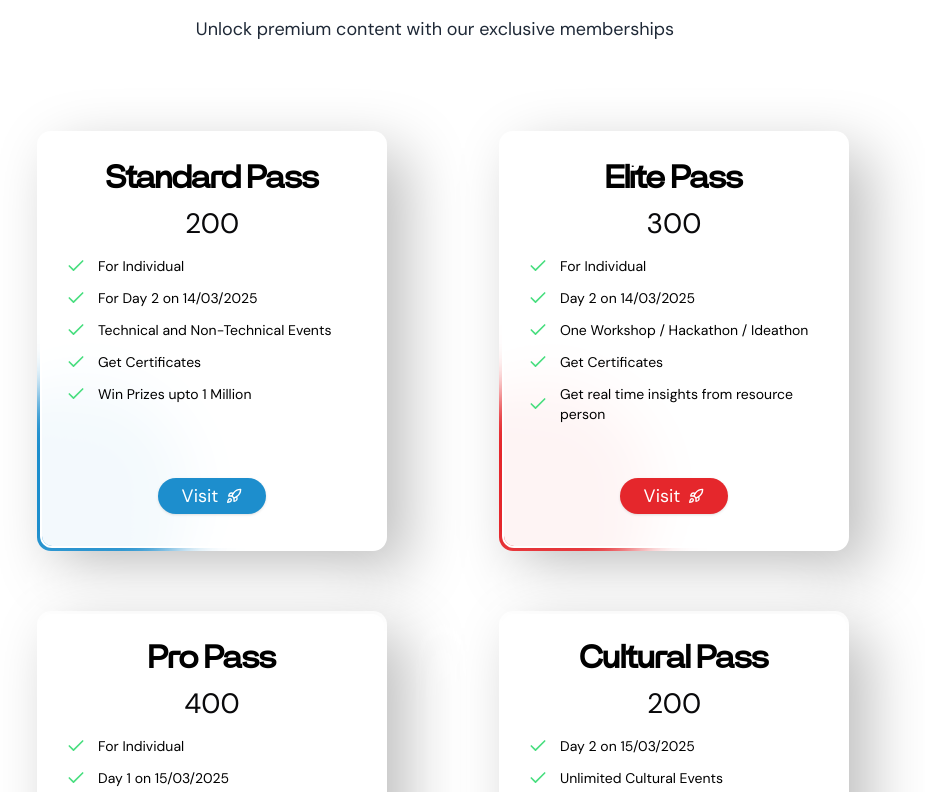
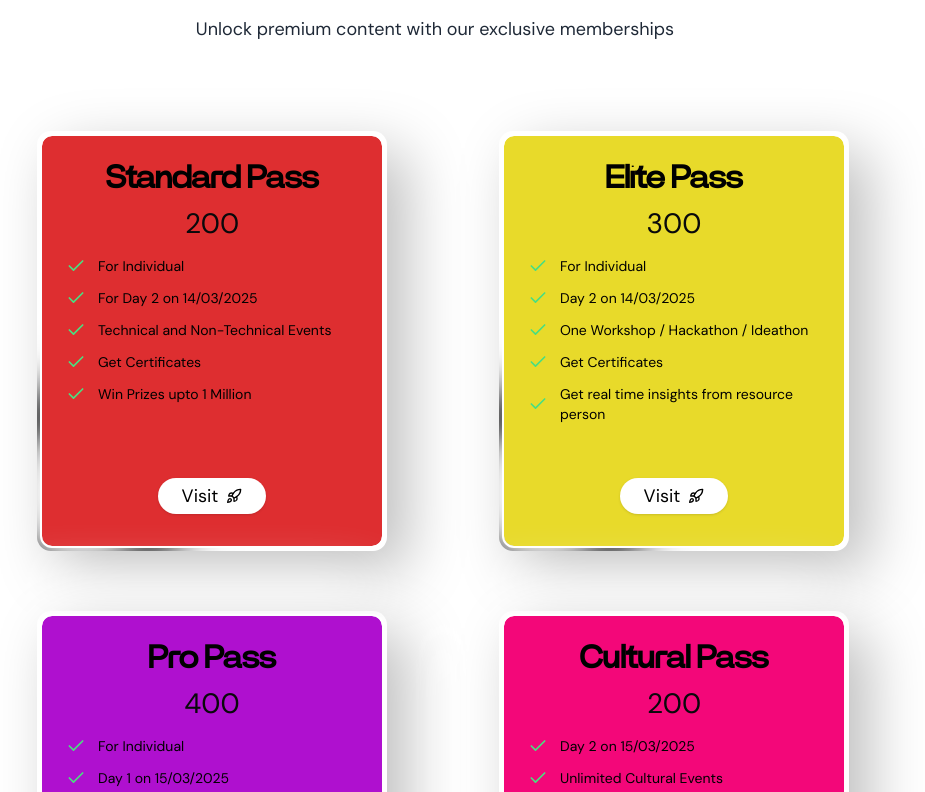
Before and after one commit to poovarasan13/dhruva, a React (Vite) app: page / in a window 1280 px wide. Shown: the part 2968-3760 px from the top of the page, without its empty margins (205-1130 px from the left). Built offline with nearby package versions, Linux system fonts and the light colour scheme; a web font is replaced by a local one.

Commit message:
fix: passcard color fixed

```diff
--- a/src/components/page-components/AnimatedCard.jsx
+++ b/src/components/page-components/AnimatedCard.jsx
@@ -13,10 +13,15 @@ const AnimatedCard = ({ passDetails }) => {
       animate={{ opacity: 1, y: 0 }}
       whileHover={{ scale: 1.05 }}
       transition={{ duration: 0.5, ease: "easeOut" }}
-      className="relative flex justify-center mb-5 sm:mb-3 px-4 sm:px-6 lg:px-8"
+      className="relative flex justify-center mb-5 sm:mb-3 px-4 sm:px-6 lg:px-8 "
     >
-      <div className="card w-full max-w-[300px] sm:max-w-[320px] md:max-w-[340px] lg:max-w-[360px] xl:max-w-[380px] relative z-10">
-        <div className="bg p-6 rounded-lg hover:text-black shadow-md flex flex-col h-full">
+      <div
+        className={`card w-full max-w-[300px] sm:max-w-[320px] md:max-w-[340px] lg:max-w-[360px] xl:max-w-[380px] relative z-10`}
+      >
+        <div
+          className="bg p-6 rounded-lg hover:text-black shadow-md flex flex-col  h-full "
+          style={{ backgroundColor: passDetails.cardColor }}
+        >
           <div>
             <h3 className="text-center text-2xl sm:text-3xl md:text-[32px] powergrok font-semibold text-black">
               {passDetails.title}
@@ -40,10 +45,9 @@ const AnimatedCard = ({ passDetails }) => {
           </ul>
           <div className="flex justify-center mb-2">
             <Button
-              className="text-white hover:text-black px-6 py-2 font-medium rounded-full hover:scale-105 transition-all flex items-center gap-2 text-sm sm:text-base md:text-lg"
+              className=" hover:bg-white hover:text-black px-6 py-2 bg-white text-black  font-medium rounded-full hover:scale-105 transition-all flex items-center gap-2 text-sm sm:text-base md:text-lg"
               style={{
                 backgroundColor: passDetails.color,
-                hover: { backgroundColor: passDetails.color },
               }}
             >
               Visit <RocketIcon className="w-4 h-4 sm:w-5 sm:h-5" />
--- a/src/data/passCardData.js
+++ b/src/data/passCardData.js
@@ -4,7 +4,8 @@ const passes = [
   {
     id: 1,
     title: "Standard Pass",
-      color: "#1D8ECD",
+    color: "",
+    cardColor: "#DE2E30",
     price: 200,
     benefits: [
       "For Individual",
@@ -19,20 +20,22 @@ const passes = [
     id: 2,
     title: "Elite Pass",
     price: 300,
-      color: "#E5272C",
+    cardColor: "#E8DA2A",
+    color: "",
     benefits: [
       "For Individual",
       "Day 2 on 14/03/2025",
       "One Workshop / Hackathon / Ideathon",
       "Get Certificates",
-        "Get real time insights from resource person"
+      "Get real time insights from resource person",
     ],
     date: "14/03/2024",
   },
   {
     id: 3,
     title: "Pro Pass",
-      color: "#1FAB4A",
+    cardColor: "#AF10CF",
+    color: "",
     price: 400,
     benefits: [
       "For Individual",
@@ -40,13 +43,14 @@ const passes = [
       "Unlimited Technical Events + One Workshop / Hackathon / Ideathon",
       "Get Certificates",
       "Win Prizes upto 1 Million",
-        "Get real time insights from resource person"
+      "Get real time insights from resource person",
     ],
     date: "15/03/2024",
   },
   {
     id: 4,
     title: "Cultural Pass",
+    cardColor: "#F30779",
     color: "",
     price: 200,
     benefits: [
@@ -61,13 +65,14 @@ const passes = [
     id: 5,
     title: "Dhruva Pro Pass",
     price: 500,
-      coloe:"#1FAB4A",
+    color: "",
+    cardColor: "#44BD32",
     benefits: [
       "Day 1(14/03/2025) & Day 2(15/03/2025)",
       "Unlimited Technical Events + One Workshop/ Hackathon/Ideathon + Unlimited Cultural Events",
       "Get Certificates",
       "Win Prizes upto 1 Million",
-        "Get real time insights from resource person"
+      "Get real time insights from resource person",
     ],
     date: "14/03/2025 & 15/03/2025",
   },
@@ -75,17 +80,17 @@ const passes = [
     id: 6,
     title: "Sports Pass",
     price: "500/1000 per team",
-        color: "#1FAB4A",
+    cardColor: "#FC8A02",
+    color: "",
     benefits: [
       "Entry fee depends upon the Game. Checkout kcedhruva.in/sports for more details",
       "Strats on 13/03/2025 and match goes on based on knock out",
       "Any one sport event",
       "Get Certificates",
-          "Win Prizes upto 1 Million"
+      "Win Prizes upto 1 Million",
     ],
     date: "13/03/2025",
   },
 ];
 
-
 export default passes;
```
Lines whose indentation alone changed are shown as unchanged.
